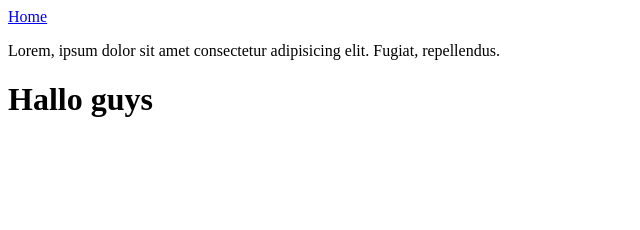
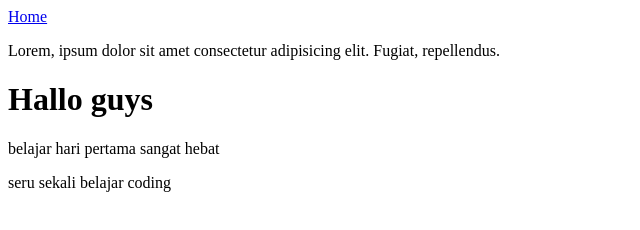
Before and after one commit to amizulhilmi/BelajarDiRevoU, a plain HTML site: page Hari Pertama/index.html in a window 1280 px wide. Shown: the whole page, without its empty margins (0-640 px from the left). Drawn offline with Linux system fonts and the light colour scheme.

Commit message:
first commit

```diff
--- a/index.html
+++ b/Hari Pertama/index.html
@@ -4,8 +4,12 @@
         <title>Pertemuan Pertama</title>
     </Head>
     <body>
+
         <a href="Home">Home</a>
         <p>Lorem, ipsum dolor sit amet consectetur adipisicing elit. Fugiat, repellendus.</p>
         <h1>Hallo guys</h1>
+        <p>belajar hari pertama sangat hebat</p>
+        <p>seru sekali belajar coding</p>
+
     </body>
 </html>
```
